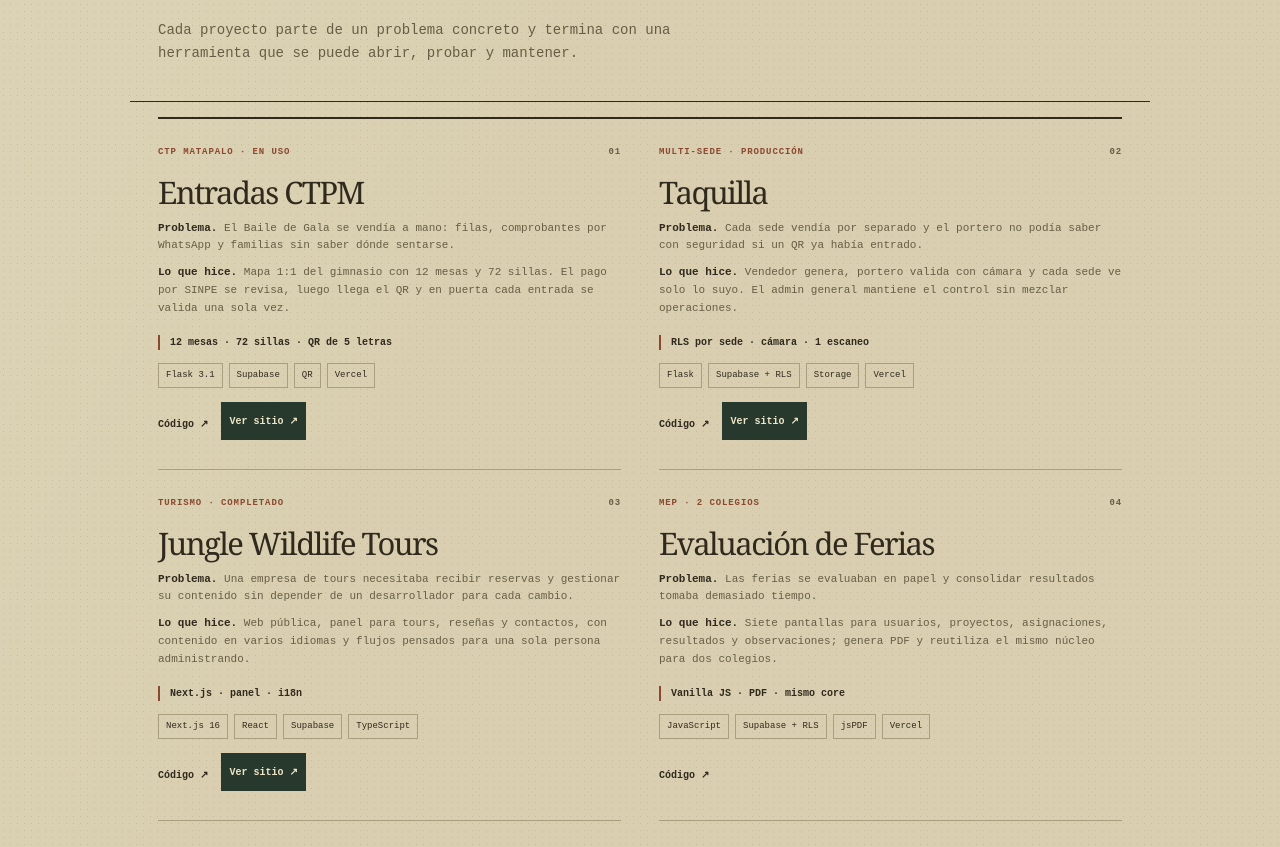
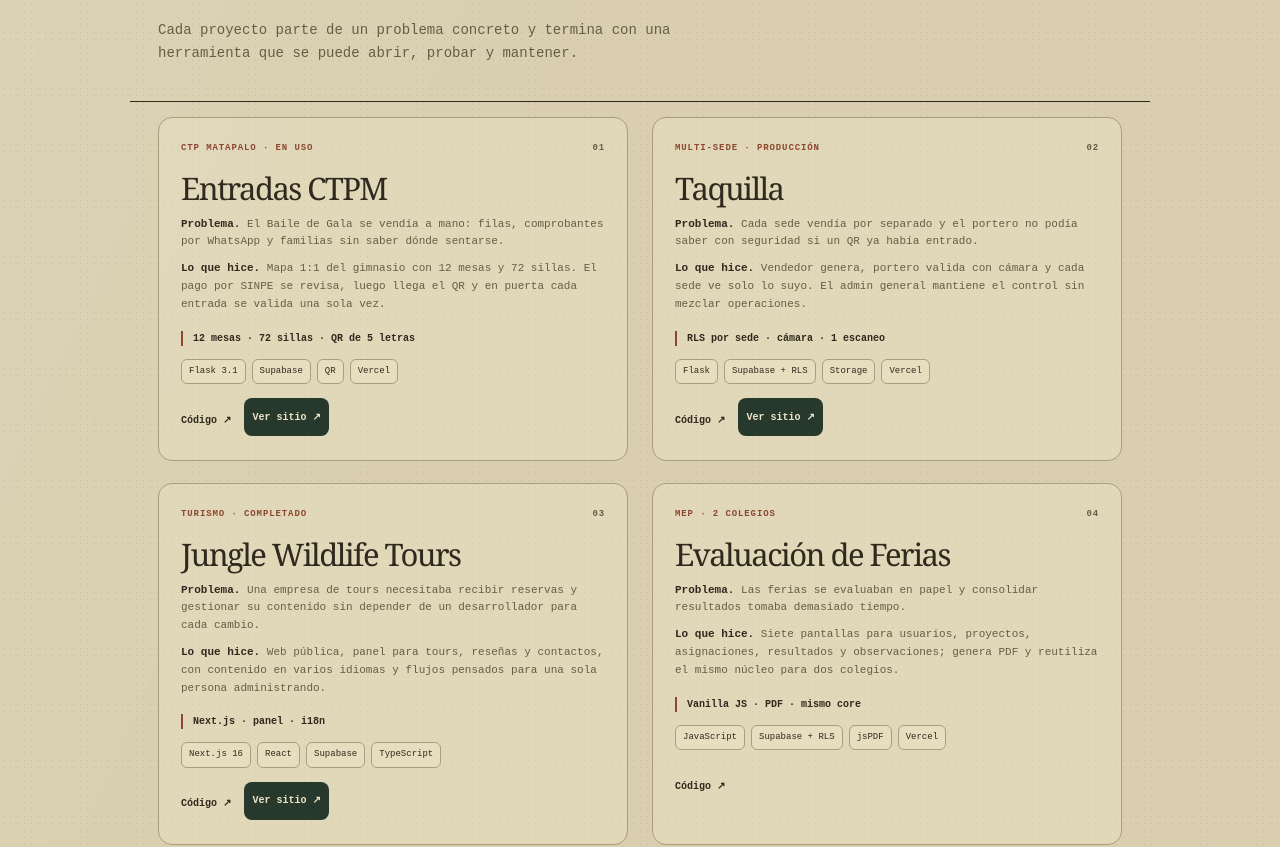
Before and after one commit to greikol4321-hub/portafolio, a Next.js app: page / in a window 1280 px wide. Shown: the part 916-1763 px from the top of the page. Built offline with nearby package versions, Linux system fonts and the light colour scheme.

Commit message:
style: convierte tarjetas de proyecto en tarjetas redondeadas

```diff
--- a/src/app/globals.css
+++ b/src/app/globals.css
@@ -111,9 +111,9 @@ a { color: inherit; }
 
 /* Motion language: un solo easing ease-out fuerte, solo transform/opacity. */
 :root { --ease-out: cubic-bezier(0.22, 1, 0.36, 1); }
-.portfolio-card { transition: transform 180ms var(--ease-out), background-color 180ms var(--ease-out), box-shadow 180ms var(--ease-out); }
-.portfolio-card:hover { padding-inline: 0; background: rgb(238 229 200 / .5); transform: translateY(-4px); box-shadow: 0 7px 0 rgba(48,41,29,.16); }
-.portfolio-card:active { transform: translateY(-1px); box-shadow: 0 3px 0 rgba(48,41,29,.16); transition-duration: 120ms; }
+.portfolio-card { padding: 24px 22px; border: 1px solid var(--line); border-radius: 14px; background: rgb(238 229 200 / .35); transition: transform 180ms var(--ease-out), background-color 180ms var(--ease-out), box-shadow 180ms var(--ease-out), border-color 180ms var(--ease-out); }
+.portfolio-card:hover { padding-inline: 22px; background: rgb(238 229 200 / .65); transform: translateY(-4px); border-color: var(--rust); box-shadow: 0 14px 26px rgba(48,41,29,.18); }
+.portfolio-card:active { transform: translateY(-1px); box-shadow: 0 6px 12px rgba(48,41,29,.14); transition-duration: 120ms; }
 .service-grid > div { transition: transform 180ms var(--ease-out), border-color 180ms var(--ease-out); }
 .service-grid > div:hover { border-color: var(--rust); transform: translateY(-3px); }
 .service-grid > div:active { transform: translateY(-1px); transition-duration: 120ms; }
@@ -159,3 +159,8 @@ a { color: inherit; }
 .proof-board span { font-size: 11px; line-height: 1.55; letter-spacing: .02em; }
 .proof-board .eyebrow { font-size: 10px; }
 .proof-note { font-size: 11px; line-height: 1.55; color: #e6d9b8; }
+
+/* Project cards como tarjetas redondeadas con espacio entre sí. */
+.project-ledger { border-top: none; gap: 22px 24px; }
+.tech-list span { border-radius: 6px; background: rgb(238 229 200 / .5); }
+.project-demo { border-radius: 8px; }
```
